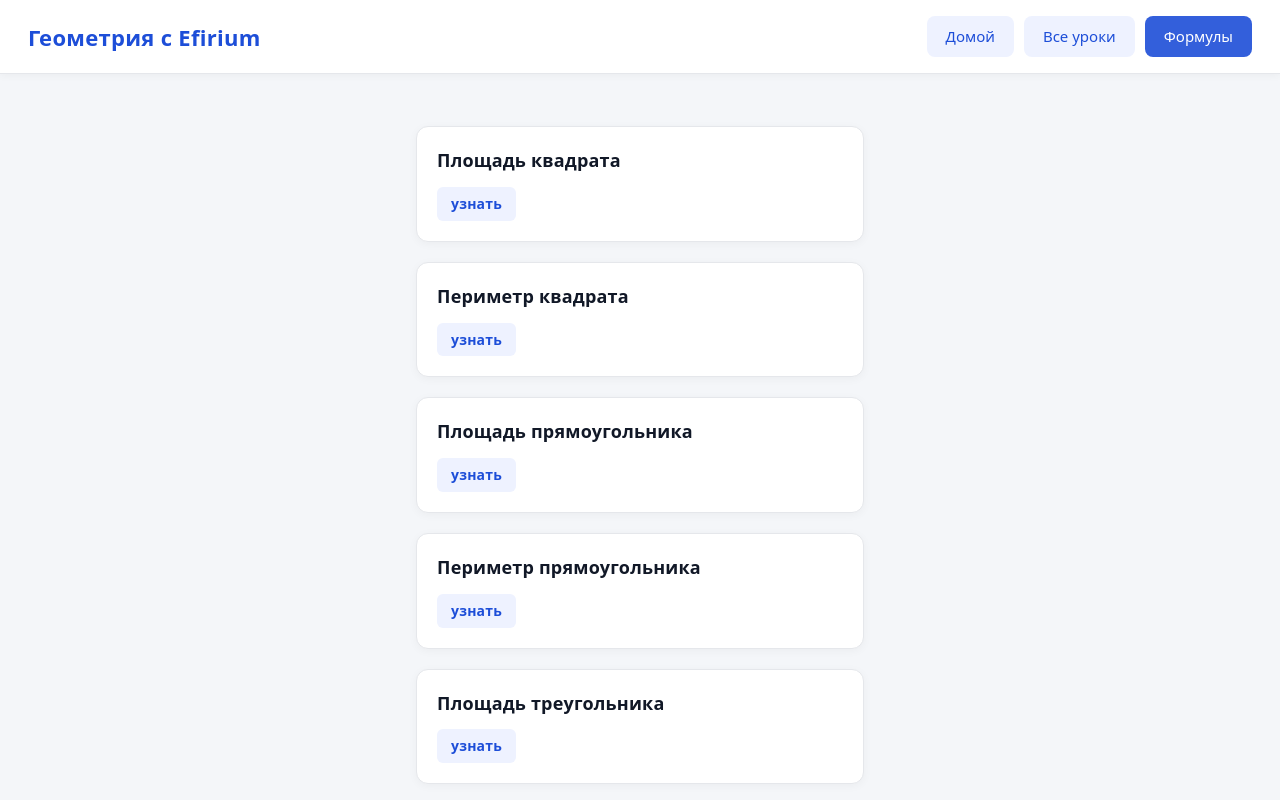
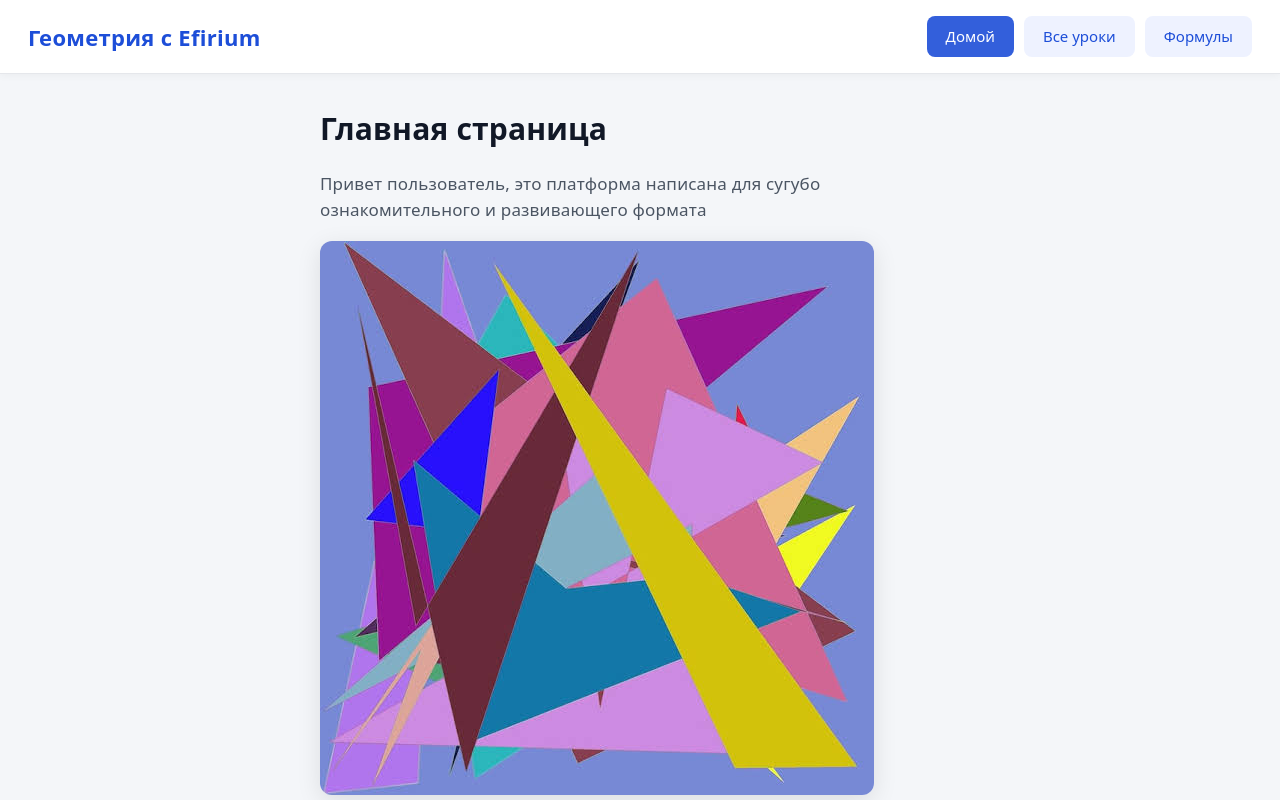
Before and after one commit to noyemkaren-ship-it/geo, a React (Vite) app: page / in a window 1280 px wide. Shown: the top 800 px of the page. Built offline with nearby package versions, Linux system fonts and the light colour scheme.

Commit message:
update 4

```diff
--- a/src/App.jsx
+++ b/src/App.jsx
@@ -1,8 +1,8 @@
 import { useState } from 'react'
 import Home from './components/home'
 import Lessons from './components/lessons'
+import Form from './components/form'
 import './App.css'
-import Form from './components/form'
 
 function App() {
   const [page, setPage] = useState('index')
@@ -32,16 +32,24 @@ function App() {
               Все уроки
             </button>
           )}
-          {
-            page !== 'formul' ? <button className='Click-button-f' onClick={setPage('formul')}>Формулы</button> : <button className='Clicked-button-f'>Формулы</button>
-          }
+
+          {/* Здесь была ошибка: onClick={setPage('formul')} */}
+          {page !== 'formul' ? (
+            <button className="Click-button-f" onClick={() => setPage('formul')}>
+              Формулы
+            </button>
+          ) : (
+            <button className="Clicked-button-f" disabled>
+              Формулы
+            </button>
+          )}
         </div>
       </div>
 
       <div className="body-content">
         {page === 'index' && <Home />}
         {page === 'alls' && <Lessons />}
-        {page === 'formul' && <Form/>}
+        {page === 'formul' && <Form />}
       </div>
     </>
   )
```
